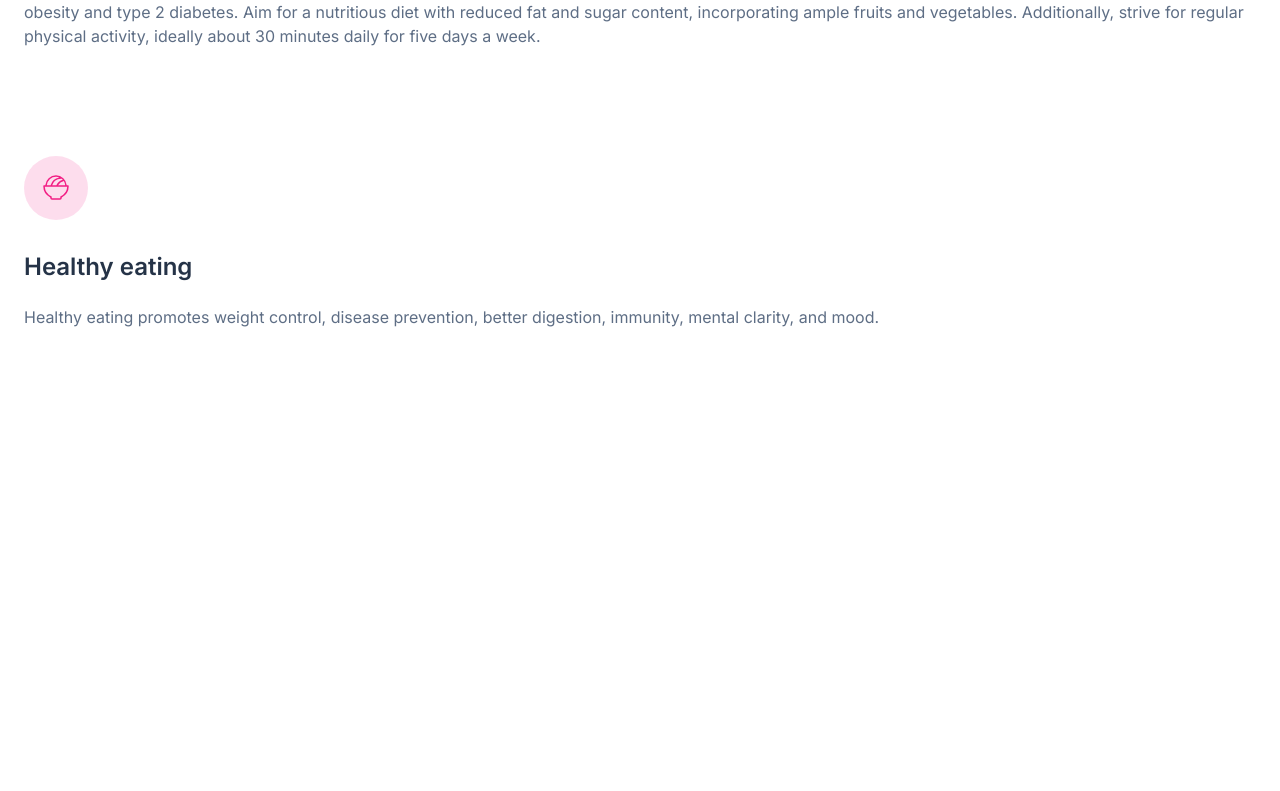
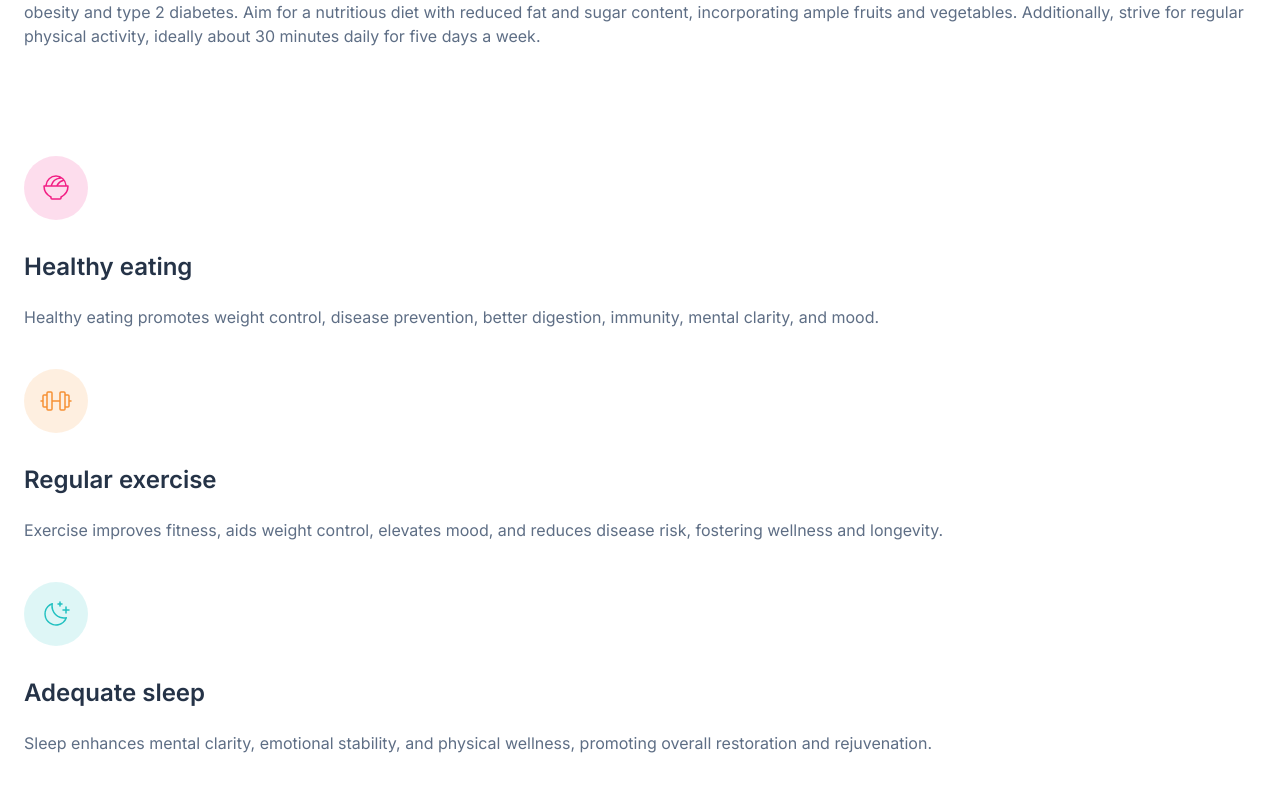
Before and after one commit to g-akca/bmi-calculator, a React (Vite) app: page / in a window 1280 px wide. Shown: the part 2220-3011 px from the top of the page. Before the commit the page ends 2645 px from the top, so only its background shows below. Built offline with nearby package versions, Linux system fonts and the light colour scheme.

Commit message:
Finish tips list

```diff
--- a/src/components/TipsSection.jsx
+++ b/src/components/TipsSection.jsx
@@ -7,16 +7,29 @@ import TipsItem from "./TipsItem";
 function TipsSection() {
   const tips = [
     {
+      id: 1,
       icon: eatingIcon,
       name: "Healthy eating",
       description: "Healthy eating promotes weight control, disease prevention, better digestion, immunity, mental clarity, and mood."
-    }
+    },
+    {
+      id: 2,
+      icon: exerciseIcon,
+      name: "Regular exercise",
+      description: "Exercise improves fitness, aids weight control, elevates mood, and reduces disease risk, fostering wellness and longevity."
+    },
+    {
+      id: 3,
+      icon: sleepIcon,
+      name: "Adequate sleep",
+      description: "Sleep enhances mental clarity, emotional stability, and physical wellness, promoting overall restoration and rejuvenation."
+    },
   ]
 
   return (
     <section className="px-6 py-12 flex flex-col gap-10">
       {tips.map(item => (
-        <TipsItem tip={item} />
+        <TipsItem key={item.id} tip={item} />
       ))}
     </section>
   )
```
